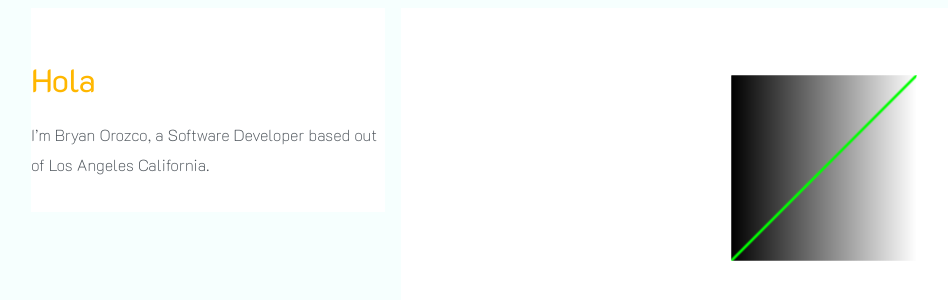
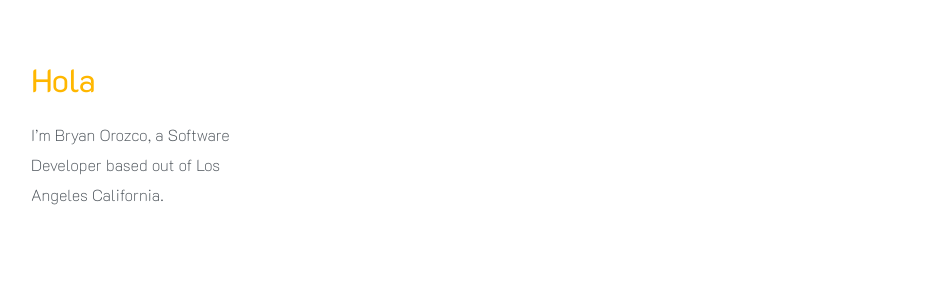
Before and after one commit to borozcod/bryanorozco.com, a Next.js app: page / in a window 1280 px wide. Shown: the top 300 px of the page, without its empty margins (1-949 px from the left). Built offline with nearby package versions, Linux system fonts and the light colour scheme.

Commit message:
commented out geometry

```diff
--- a/src/app/page.js
+++ b/src/app/page.js
@@ -3,20 +3,20 @@ import 'tachyons/css/tachyons.min.css';
 
 export default function Home() {
   return (
-    <main className="bg-washed-blue">
+    <main className="bg-white">
         <div className="mw9 center ph3-ns">
           <div className="cf ph2-ns">
-            <div className="fl w-100 w-30-ns pa2">
+            <div className="fl w-100 w-20-ns pa2">
               <div className="bg-white pv4">
                 <h1 className="gold">Hola</h1>
                 <p>I’m Bryan Orozco, a Software Developer based out of Los Angeles California. </p>
               </div>
             </div>
-            <div className="fl w-100 w-70-ns pa2">
+            {/* <div className="fl w-100 w-70-ns pa2">
               <div className="bg-white pv4">
                 <Box />
               </div>
-            </div>
+            </div> */}
           </div>
         </div>
 
```
